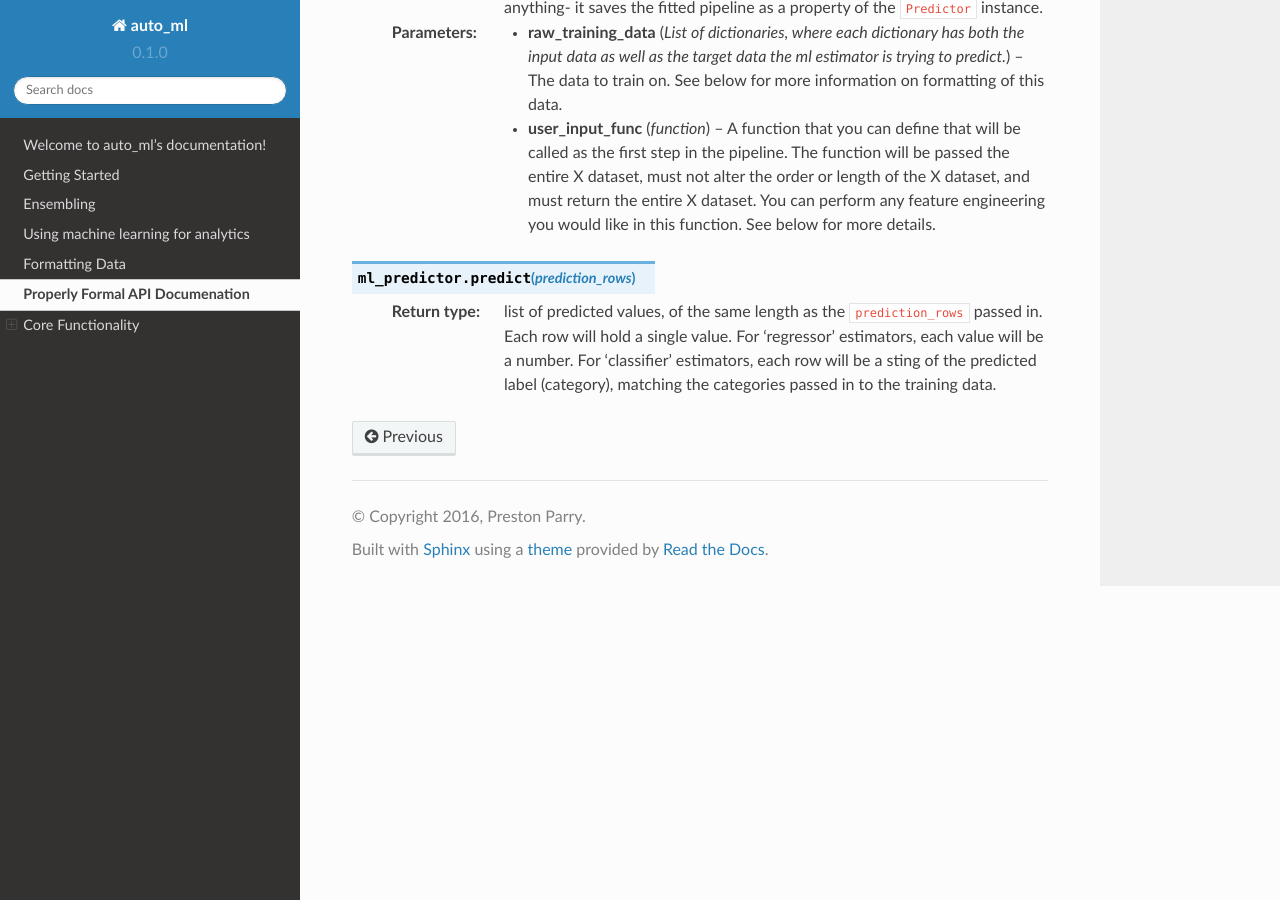
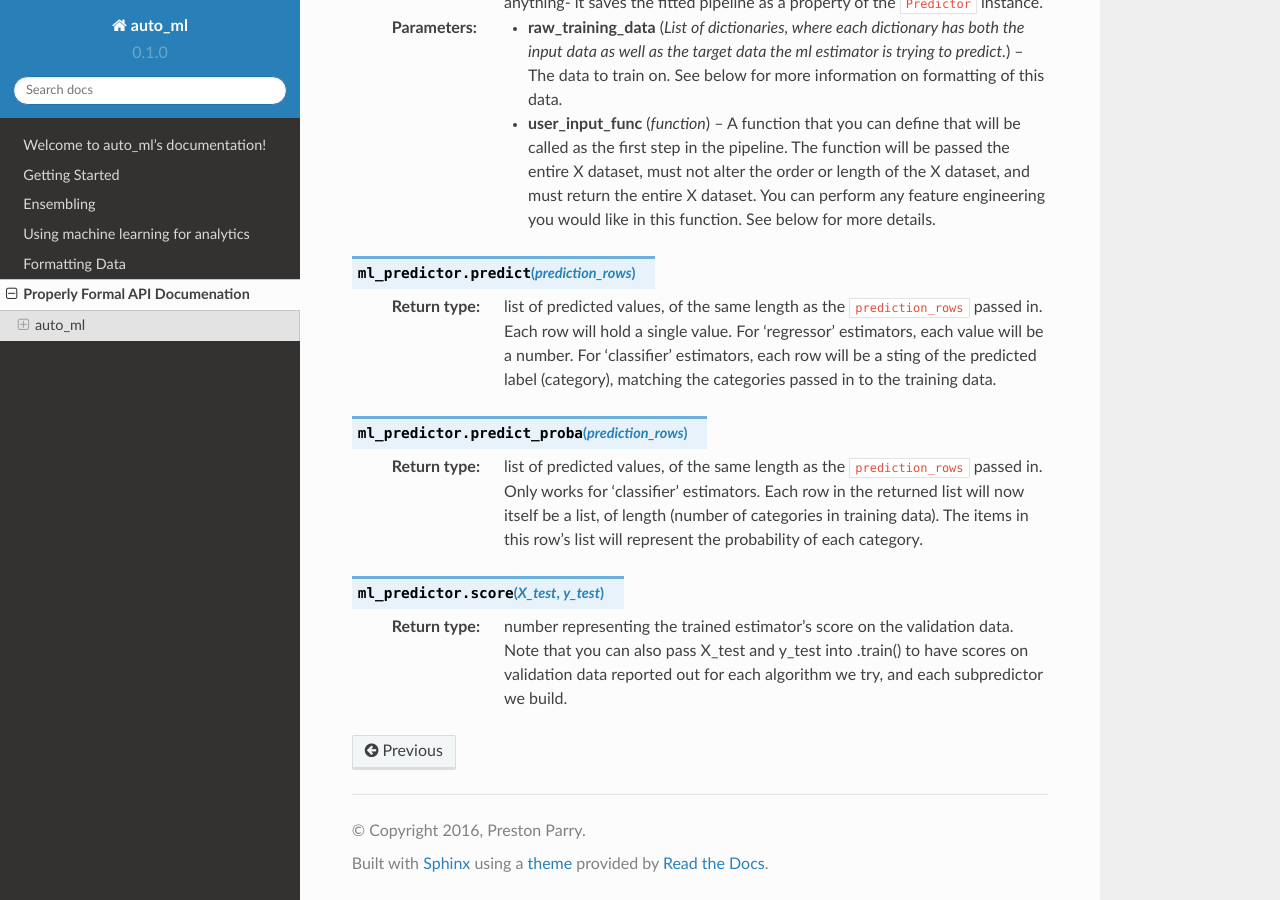
Before and after one commit to ClimbsRocks/auto_ml, a Sphinx documentation site: the page built from docs/source/api_docs_for_geeks.rst, in a window 1280 px wide and 900 px high, scrolled down 641 px. Built offline with Sphinx 7.4.7 and the Read the Docs theme 2.0.0, drawn with Linux system fonts in a browser that asks for light colours; some of the changed text lies outside the part shown.

Commit message:
formatting fix

```diff
--- a/docs/source/api_docs_for_geeks.rst
+++ b/docs/source/api_docs_for_geeks.rst
@@ -4,8 +4,8 @@
 For those who prefer code over words.
 
 
-Core Functionality
-===================
+auto_ml
+-------
 
 .. py:class:: Predictor(type_of_estimator, column_descriptions)
 
@@ -27,7 +27,9 @@
   :rtype: list of predicted values, of the same length as the ``prediction_rows`` passed in. Each row will hold a single value. For 'regressor' estimators, each value will be a number. For 'classifier' estimators, each row will be a sting of the predicted label (category), matching the categories passed in to the training data.
 
 .. py:method:: ml_predictor.predict_proba(prediction_rows)
+
   :rtype: list of predicted values, of the same length as the ``prediction_rows`` passed in. Only works for 'classifier' estimators. Each row in the returned list will now itself be a list, of length (number of categories in training data). The items in this row's list will represent the probability of each category.
 
 .. py:method:: ml_predictor.score(X_test, y_test)
+
   :rtype: number representing the trained estimator's score on the validation data. Note that you can also pass X_test and y_test into .train() to have scores on validation data reported out for each algorithm we try, and each subpredictor we build.
```
